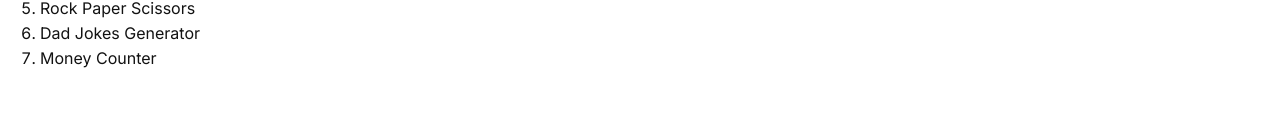
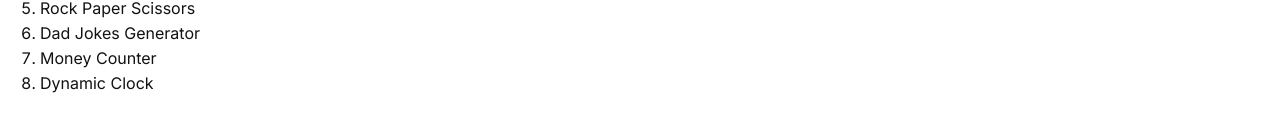
Before and after one commit to Lancerio/project-links, a plain HTML site: page index.html in a window 1280 px wide. Shown: the part 213-344 px from the top of the page. Drawn offline with Linux system fonts and the light colour scheme; a web font is replaced by a local one.

Commit message:
added dynamic clock

```diff
--- a/index.html
+++ b/index.html
@@ -42,6 +42,7 @@
             <li><a href="https://lancerio.github.io/rock-paper-scissors/">Rock Paper Scissors</a></li>
             <li><a href="https://lancerio.github.io/dad-jokes-generator/">Dad Jokes Generator</a></li>
             <li><a href="https://lancerio.github.io/money-counter/">Money Counter</a></li>
+            <li><a href="https://lancerio.github.io/dynamic-clock/">Dynamic Clock</a></li>
         </ol>
     </div>
 
```
